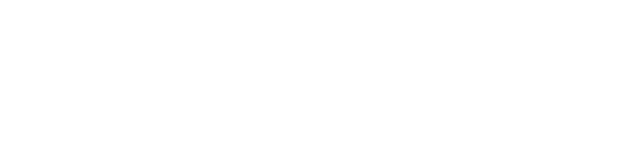
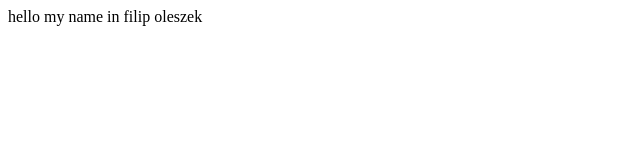
Before and after one commit to filipxu/-cytaty-, a plain HTML site: page index.html in a window 1280 px wide. Shown: the whole page, without its empty margins (0-640 px from the left). Drawn offline with Linux system fonts and the light colour scheme.

Commit message:
Update index.html

```diff
--- a/index.html
+++ b/index.html
@@ -1,11 +1,11 @@
 <html lang="PL">
 <head>
-<title> Format tekstu  </title>
+<title> cytaty  </title>
 <meta chowset="UTF-8">
 </head>
 <body>
 
-
+<p>hello my name in filip oleszek </p>
 
 </body>
 </html>
```
